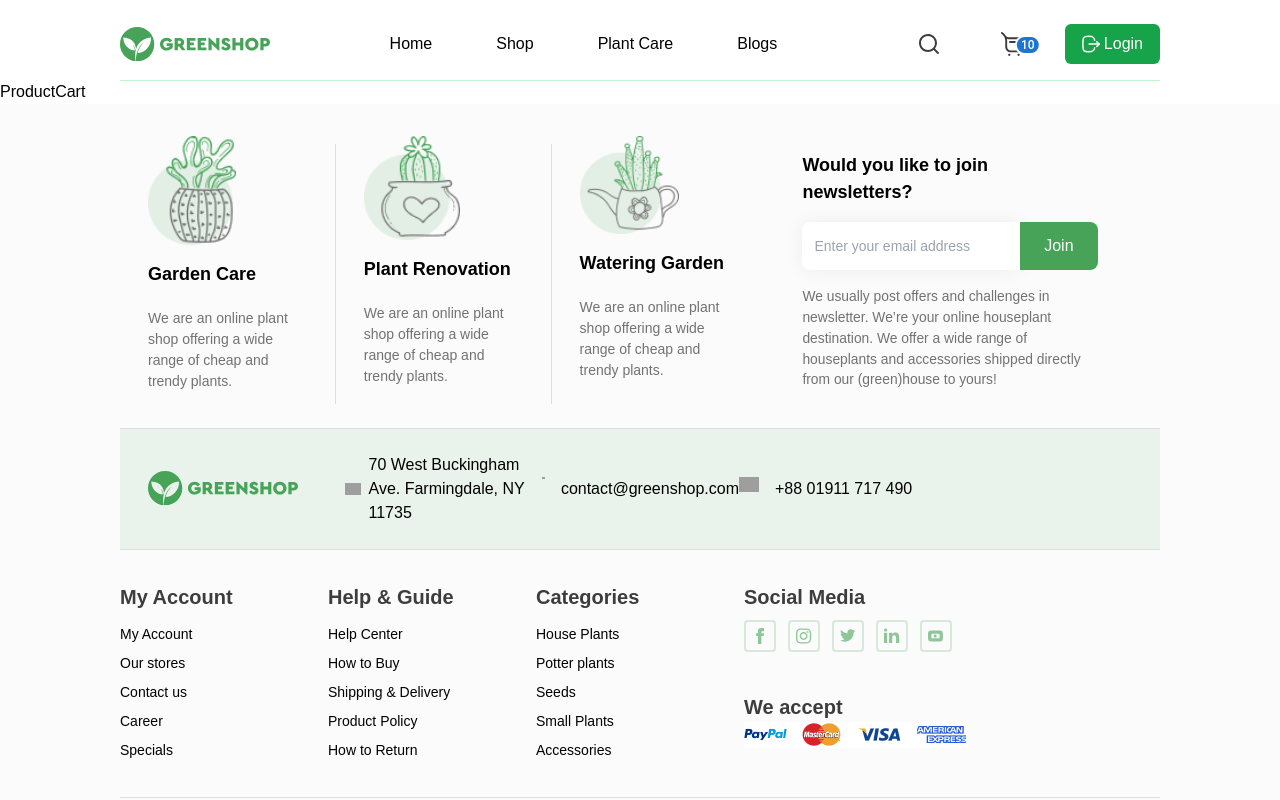
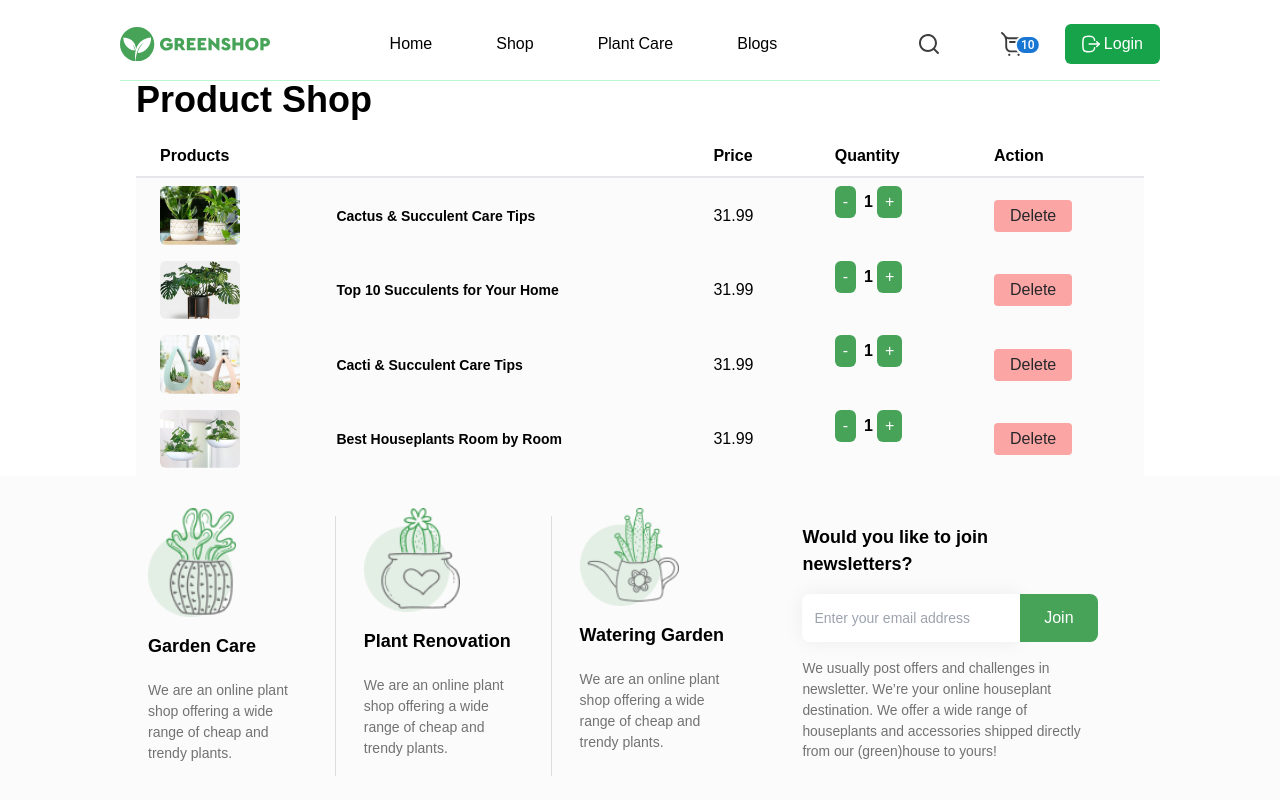
Before and after one commit to YahyobekRahimov/greenshop, a React (Vite) app: page /shop/cart in a window 1280 px wide. Shown: the top 800 px of the page. Built offline with nearby package versions, Linux system fonts and the light colour scheme; grey boxes are pictures that could not be loaded; a web font is replaced by a local one.

Commit message:
Created Product card component

```diff
--- a/data/blog.posts.json
+++ b/data/blog.posts.json
@@ -1,6 +1,7 @@
 [
   {
     "id": 1,
+    "quantity": 23,
     "image": "/src/images/blog-posts/plant1.png",
     "name": "Cactus & Succulent Care Tips",
     "price": 31.99,
@@ -12,6 +13,7 @@
   },
   {
     "id": 2,
+    "quantity": 23,
     "image": "/src/images/blog-posts/plant2.png",
     "name": "Top 10 Succulents for Your Home",
     "price": 31.99,
@@ -23,6 +25,7 @@
   },
   {
     "id": 3,
+    "quantity": 23,
     "image": "/src/images/blog-posts/plant3.png",
     "name": "Cacti & Succulent Care Tips",
     "price": 31.99,
@@ -34,6 +37,7 @@
   },
   {
     "id": 4,
+    "quantity": 23,
     "image": "/src/images/blog-posts/plant4.png",
     "name": "Best Houseplants Room by Room",
     "price": 31.99,
--- /dev/null
+++ b/src/components/ProductCart.jsx
@@ -0,0 +1,46 @@
+const Product = ({ product, quantity, onQuantityChange, onDelete }) => {
+  const handleIncrement = () => onQuantityChange(quantity + 1);
+  const handleDecrement = () => onQuantityChange(Math.max(0, quantity - 1));
+
+  return (
+    <tr className="bg-softBackground">
+      <td className="px-6 py-2">
+        <img
+          src={product.image}
+          alt={product.name}
+          className="w-20 h-70 rounded-md object-cover"
+        />
+      </td>
+      <td className="px-6 py-2">
+        <p className="text-sm font-semibold">{product.name}</p>
+      </td>
+      <td className="px-6 py-2">{product.price}</td>
+      <td className="px-6 py-2 flex items-center">
+        <button
+          onClick={handleDecrement}
+          disabled={quantity === 0}
+          className="bg-primary text-white  px-2 py-1 rounded-md mr-2"
+        >
+          -
+        </button>
+        <span className="font-semibold mr-1">{quantity}</span>
+        <button
+          onClick={handleIncrement}
+          className="bg-primary text-white px-2 py-1 rounded-md"
+        >
+          +
+        </button>
+      </td>
+      <td className="px-6 py-2">
+        <button
+          onClick={onDelete}
+          className="bg-red-300 text-zinc-800 px-4 py-1 rounded"
+        >
+          Delete
+        </button>
+      </td>
+    </tr>
+  );
+};
+
+export default Product;
--- a/src/pages/ProductCart.jsx
+++ b/src/pages/ProductCart.jsx
@@ -1,3 +1,55 @@
+import { useState } from "react";
+import products from "../../data/blog.posts.json";
+import Container from "../components/Container";
+import Product from "../components/ProductCart";
+
 export default function ProductCart() {
-   return <div>ProductCart</div>;
+  const [items, setItems] = useState(
+    products.map((product) => ({ ...product, quantity: 1 }))
+  );
+
+  const handleQuantityChange = (productId, newQuantity) => {
+    setItems((prevItems) =>
+      prevItems.map((item) =>
+        item.id === productId ? { ...item, quantity: newQuantity } : item
+      )
+    );
+  };
+
+  const handleDelete = (productId) => {
+    setItems((prevItems) => prevItems.filter((item) => item.id !== productId));
+  };
+
+  return (
+    <Container>
+      <div className="text-left mx-auto px-4">
+        <h1 className="text-4xl font-bold mb-4">Product Shop</h1>
+        <table className="w-full">
+          <thead className="border-b-2 ">
+            <tr className="mb-3">
+              <th className="px-6 py-2">Products</th>
+              <th className="px-6 py-2"></th>
+              <th className="px-6 py-2">Price</th>
+              <th className="px-6 py-2">Quantity</th>
+              <th className="px-6 py-2">Action</th>
+            </tr>
+          </thead>
+          <tbody className="bg-green-600 mb-3">
+            {items &&
+              items.map((item) => (
+                <Product
+                  key={item.id}
+                  product={item}
+                  quantity={item.quantity}
+                  onQuantityChange={(newQuantity) =>
+                    handleQuantityChange(item.id, newQuantity)
+                  }
+                  onDelete={() => handleDelete(item.id)}
+                />
+              ))}
+          </tbody>
+        </table>
+      </div>
+    </Container>
+  );
 }
```
